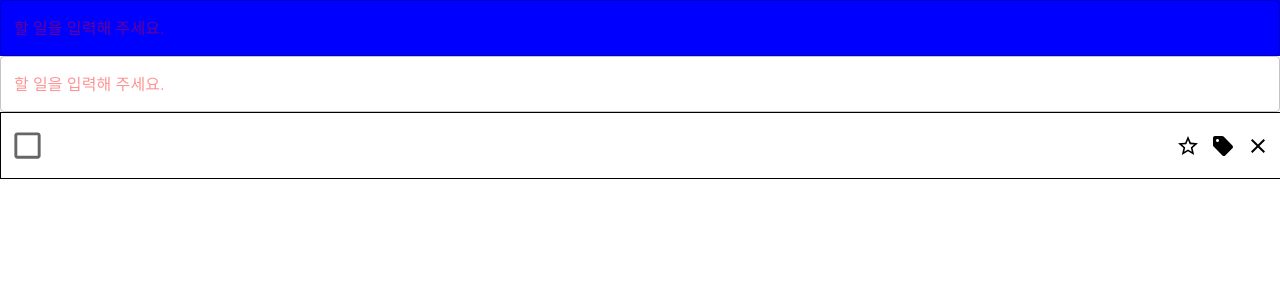
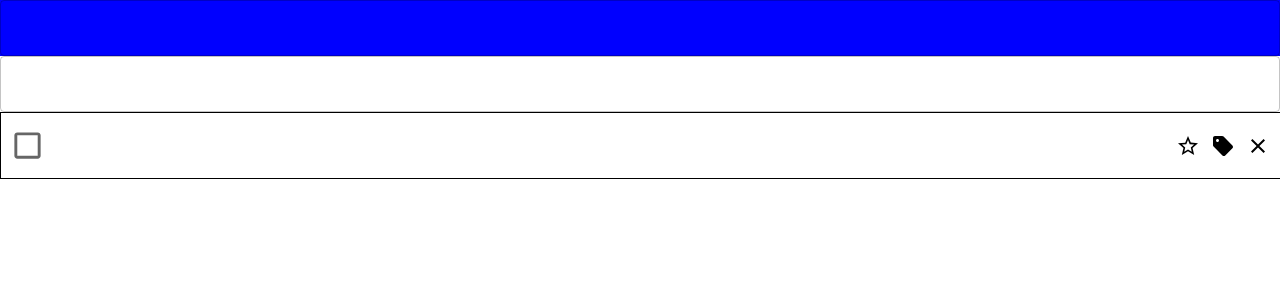
Before and after one commit to gusdn3477/todo-list, a React (Vite) app: page / in a window 1280 px wide. Shown: the top 300 px of the page. Built offline with nearby package versions, Linux system fonts and the light colour scheme.

Commit message:
feat: inputField 컴포넌트 고도화

```diff
--- a/src/components/InputField.tsx
+++ b/src/components/InputField.tsx
@@ -1,26 +1,27 @@
 import { TextField } from '@mui/material';
-import { useCallback, useState } from 'react';
+import { ChangeEvent, KeyboardEvent } from 'react';
 import styled from 'styled-components';
 
-const InputField = () => {
-  const [contents, setContents] = useState('');
-  const placeholder = `할 일을 입력해 주세요.`;
+interface InputFieldProps {
+  contents: string;
+  placeholder: string;
+  handleContentsChange: (event: ChangeEvent<HTMLInputElement>) => void;
+  handleEnterKeyPress: (event: KeyboardEvent<HTMLDivElement>) => void;
+}
 
-  const handleContentsChange = useCallback(
-    (event: React.ChangeEvent<HTMLTextAreaElement | HTMLInputElement>) => {
-      setContents(event.target.value);
-    },
-    [],
-  );
-
+const InputField = ({
+  placeholder,
+  contents,
+  handleContentsChange,
+  handleEnterKeyPress,
+}: InputFieldProps) => {
   return (
-    <div>
-      <StyledTextField
-        value={contents}
-        onChange={handleContentsChange}
-        placeholder={placeholder}
-      />
-    </div>
+    <StyledTextField
+      value={contents}
+      onChange={handleContentsChange}
+      onKeyDown={handleEnterKeyPress}
+      placeholder={placeholder}
+    />
   );
 };
 
```
